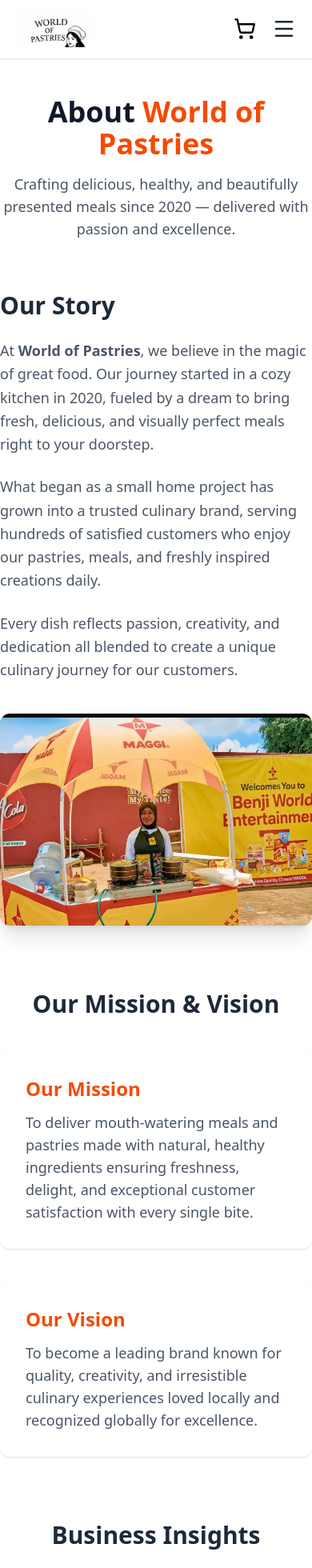
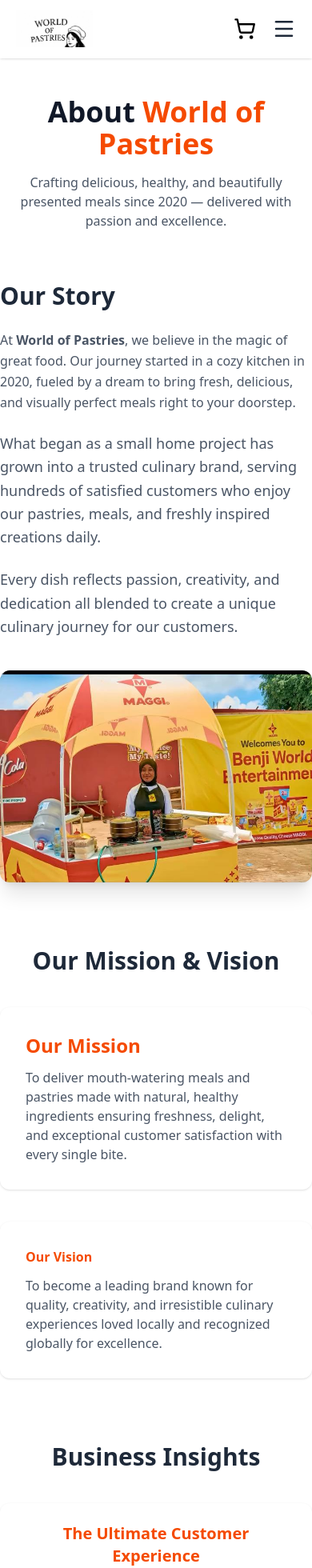
Before and after one commit to mradamsule/World-of-Pastries, a React (Vite) app: page /about in a window 390 px wide. Shown: the top 1960 px of the page at 80% size. Built offline with nearby package versions, Linux system fonts and the light colour scheme.

Commit message:
Responsive edit

```diff
--- a/src/component/About.jsx
+++ b/src/component/About.jsx
@@ -19,7 +19,7 @@
         whileInView={{ opacity: 1 }}
         transition={{ delay: 0.5, duration: 0.7 }}
         viewport={{ once: true }}
-        className="text-center text-gray-600 mt-4 text-lg max-w-2xl mx-auto"
+        className="text-center text-gray-600 mt-4 md:text-lg max-w-2xl mx-auto"
       >
         Crafting delicious, healthy, and beautifully presented meals since 2020
         — delivered with passion and excellence.
@@ -35,7 +35,7 @@
         >
           <h2 className="text-3xl font-semibold text-gray-800">Our Story</h2>
 
-          <p className="text-gray-600 text-lg leading-relaxed">
+          <p className="text-gray-600 md:text-lg leading-relaxed">
             At <strong>World of Pastries</strong>, we believe in the magic of
             great food. Our journey started in a cozy kitchen in 2020, fueled by
             a dream to bring fresh, delicious, and visually perfect meals right
@@ -95,7 +95,7 @@
                   <h3 className="font-bold text-2xl text-orange-600 mb-3">
                     Our Mission
                   </h3>
-                  <p className="text-gray-600 text-lg">
+                  <p className="text-gray-600 md:text-lg">
                     To deliver mouth-watering meals and pastries made with
                     natural, healthy ingredients ensuring freshness, delight,
                     and exceptional customer satisfaction with every single
@@ -104,10 +104,10 @@
                 </>
               ) : (
                 <>
-                  <h3 className="font-bold text-2xl text-orange-600 mb-3">
+                  <h3 className="font-bold md:text-2xl text-orange-600 mb-3">
                     Our Vision
                   </h3>
-                  <p className="text-gray-600 text-lg">
+                  <p className="text-gray-600 md:text-lg">
                     To become a leading brand known for quality, creativity, and
                     irresistible culinary experiences loved locally and
                     recognized globally for excellence.
```
